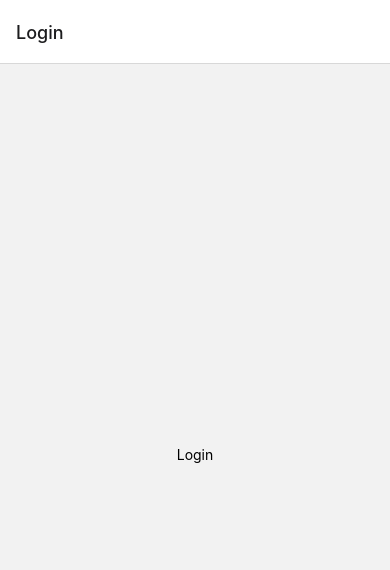
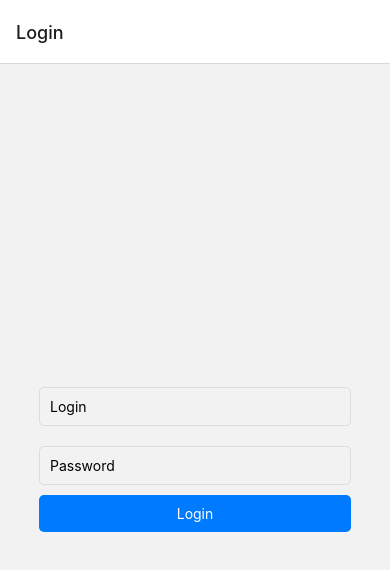
Before and after one commit to sacden/todolist, a React Native app: screen /Login in a window 390 px wide. Shown: the top 570 px of the page. Built offline with nearby package versions, Linux system fonts and the light colour scheme.

Commit message:
add: login screen content

```diff
--- a/App.jsx
+++ b/App.jsx
@@ -1,7 +1,5 @@
 import React from 'react';
 import 'react-native-gesture-handler';
-import {SafeAreaView, View, StatusBar, StyleSheet, Text} from 'react-native';
-
 import {NavigationContainer} from '@react-navigation/native';
 import {createStackNavigator} from '@react-navigation/stack';
 import LoginScreen from './src/components/screens/LoginScreen';
@@ -22,15 +20,4 @@ function App() {
   );
 }
 
-const styles = StyleSheet.create({
-  safeArea: {
-    flex: 1,
-  },
-  container: {
-    flex: 1,
-    justifyContent: 'center',
-    alignItems: 'center',
-  },
-});
-
 export default App;
--- a/src/components/screens/LoginScreen.jsx
+++ b/src/components/screens/LoginScreen.jsx
@@ -1,12 +1,49 @@
-import React from 'react';
-import {SafeAreaView, View, StatusBar, StyleSheet, Text} from 'react-native';
+import React, {useState} from 'react';
+import {
+  SafeAreaView,
+  StatusBar,
+  View,
+  TextInput,
+  TouchableOpacity,
+  StyleSheet,
+  Alert,
+  Text,
+} from 'react-native';
 
-const Login = () => {
+const Login = ({navigation}) => {
+  const [username, setUsername] = useState('');
+  const [password, setPassword] = useState('');
+
+  const handleLogin = () => {
+    if (username === 'admin' && password === 'admin') {
+      navigation.navigate('TaskList');
+    } else {
+      Alert.alert('Error', 'Wrong login or password');
+    }
+  };
+
   return (
     <SafeAreaView style={styles.safeArea}>
       <StatusBar />
       <View style={styles.container}>
-        <Text>Login</Text>
+        <TextInput
+          placeholder="Login"
+          value={username}
+          onChangeText={setUsername}
+          autoCapitalize="none"
+          style={styles.input}
+        />
+        <TextInput
+          placeholder="Password"
+          value={password}
+          onChangeText={setPassword}
+          secureTextEntry
+          autoCapitalize="none"
+          style={styles.input}
+        />
+        <TouchableOpacity onPress={handleLogin} style={styles.button}>
+          <Text style={styles.buttonText}>Login</Text>
+        </TouchableOpacity>
       </View>
     </SafeAreaView>
   );
@@ -21,6 +58,24 @@ const styles = StyleSheet.create({
     justifyContent: 'center',
     alignItems: 'center',
   },
+  input: {
+    width: '80%',
+    marginVertical: 10,
+    borderWidth: 1,
+    borderColor: '#ddd',
+    borderRadius: 5,
+    padding: 10,
+  },
+  button: {
+    backgroundColor: '#007bff',
+    width: '80%',
+    padding: 10,
+    borderRadius: 5,
+    alignItems: 'center',
+  },
+  buttonText: {
+    color: '#ffffff',
+  },
 });
 
 export default Login;
```
